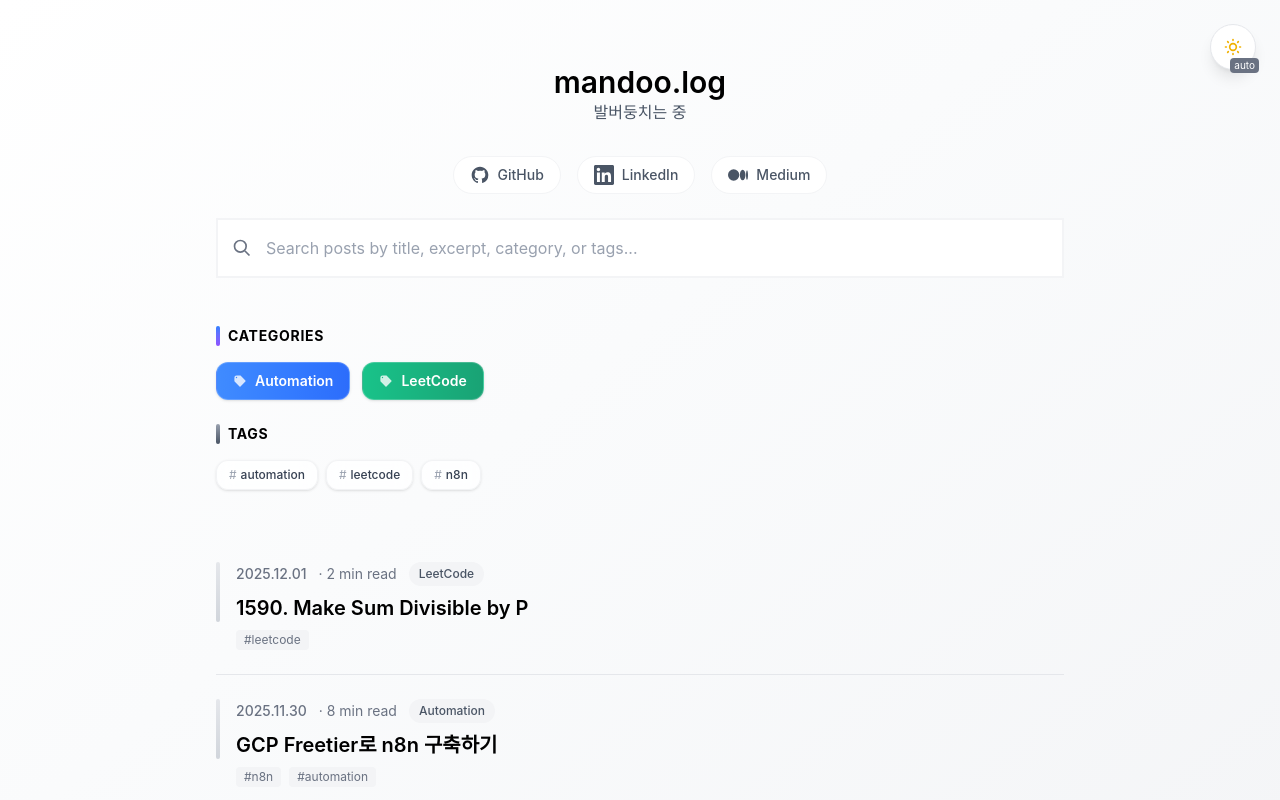
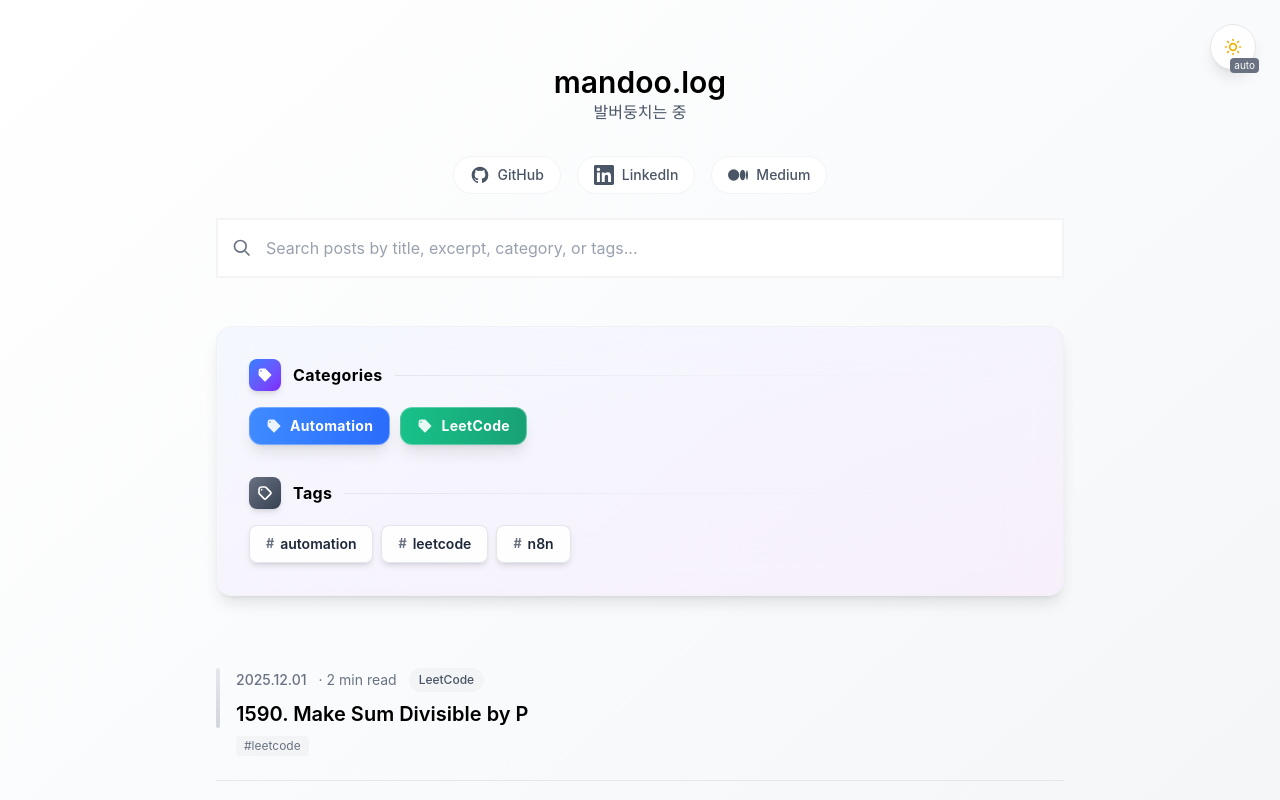
Before and after one commit to kimmandoo/blog, a Next.js app: page / in a window 1280 px wide. Shown: the top 800 px of the page. Built offline with nearby package versions, Linux system fonts and the light colour scheme.

Commit message:
Modernize categories and tags layout with glassmorphism effects
Co-authored-by: kimmandoo <46841652+kimmandoo@users.noreply.github.com>

```diff
--- a/components/CategoryBadge.tsx
+++ b/components/CategoryBadge.tsx
@@ -15,18 +15,20 @@ export function CategoryBadge({ category, index = 0, size = 'md', clickable = tr
   const sizeClasses = {
     sm: 'text-xs px-3 py-1.5 gap-1.5',
     md: 'text-sm px-4 py-2 gap-2',
-    lg: 'text-base px-5 py-2.5 gap-2',
+    lg: 'text-base px-5 py-2.5 gap-2.5',
   };
 
-  const baseClasses = `category-badge inline-flex items-center font-semibold rounded-xl ${colorClass} ${sizeClasses[size]} backdrop-blur-sm border border-white/20 dark:border-white/10 shadow-sm transition-all duration-300 ease-out`;
-  const interactiveClasses = clickable ? 'hover:shadow-lg hover:scale-105 active:scale-95 cursor-pointer' : '';
+  const baseClasses = `category-badge inline-flex items-center font-bold rounded-xl ${colorClass} ${sizeClasses[size]} backdrop-blur-md border border-white/30 dark:border-white/20 shadow-lg transition-all duration-300 ease-out`;
+  const interactiveClasses = clickable ? 'hover:shadow-2xl hover:scale-[1.05] hover:-translate-y-0.5 active:scale-95 cursor-pointer group' : '';
 
   const badge = (
-    <span className={`${baseClasses} ${interactiveClasses}`}>
-      <svg className="w-3.5 h-3.5 opacity-80" fill="currentColor" viewBox="0 0 20 20">
+    <span className={`${baseClasses} ${interactiveClasses} relative overflow-hidden`}>
+      {/* Animated shine effect on hover */}
+      <span className="absolute inset-0 bg-gradient-to-r from-transparent via-white/30 to-transparent translate-x-[-100%] group-hover:translate-x-[100%] transition-transform duration-700 ease-out"></span>
+      <svg className="w-4 h-4 opacity-90 group-hover:opacity-100 relative transition-opacity" fill="currentColor" viewBox="0 0 20 20">
         <path fillRule="evenodd" d="M17.707 9.293a1 1 0 010 1.414l-7 7a1 1 0 01-1.414 0l-7-7A.997.997 0 012 10V5a3 3 0 013-3h5c.256 0 .512.098.707.293l7 7zM5 6a1 1 0 100-2 1 1 0 000 2z" clipRule="evenodd" />
       </svg>
-      <span className="relative">{category}</span>
+      <span className="relative font-bold tracking-wide">{category}</span>
     </span>
   );
 
--- a/components/PostList.tsx
+++ b/components/PostList.tsx
@@ -93,39 +93,61 @@ export function PostList({
         </div>
       )}
 
-      {/* Categories and Tags Filter */}
+      {/* Categories and Tags Filter - Modern Layout */}
       {(allCategories.length > 0 || allTags.length > 0) && (
-        <div className="mb-12 space-y-6">
+        <div className="mb-12">
+          {/* Modern Card Container with Glassmorphism */}
+          <div className="relative overflow-hidden rounded-2xl bg-gradient-to-br from-white/60 to-gray-50/60 dark:from-gray-900/60 dark:to-gray-800/60 backdrop-blur-xl border border-gray-200/50 dark:border-gray-700/50 shadow-lg p-6 md:p-8">
+            {/* Decorative gradient background */}
+            <div className="absolute inset-0 bg-gradient-to-br from-blue-500/5 via-violet-500/5 to-fuchsia-500/5 dark:from-blue-400/10 dark:via-violet-400/10 dark:to-fuchsia-400/10 pointer-events-none"></div>
+
+            {/* Content */}
+            <div className="relative space-y-8">
+              {/* Categories Section */}
               {allCategories.length > 0 && (
-            <div>
-              <div className="flex items-center gap-2 mb-4">
-                <div className="w-1 h-5 bg-gradient-to-b from-blue-500 to-violet-500 rounded-full"></div>
-                <h3 className={`text-sm font-bold uppercase tracking-wider ${themeConfig.colors.light.text.primary} ${themeConfig.colors.dark.text.primary}`}>
+                <div className="space-y-4">
+                  <div className="flex items-center gap-3">
+                    <div className="flex items-center justify-center w-8 h-8 rounded-lg bg-gradient-to-br from-blue-500 to-violet-600 shadow-md">
+                      <svg className="w-4 h-4 text-white" fill="currentColor" viewBox="0 0 20 20">
+                        <path fillRule="evenodd" d="M17.707 9.293a1 1 0 010 1.414l-7 7a1 1 0 01-1.414 0l-7-7A.997.997 0 012 10V5a3 3 0 013-3h5c.256 0 .512.098.707.293l7 7zM5 6a1 1 0 100-2 1 1 0 000 2z" clipRule="evenodd" />
+                      </svg>
+                    </div>
+                    <h3 className={`text-base font-bold tracking-wide ${themeConfig.colors.light.text.primary} ${themeConfig.colors.dark.text.primary}`}>
                       {themeConfig.text.categories}
                     </h3>
+                    <div className="flex-1 h-px bg-gradient-to-r from-gray-300/50 via-gray-200/30 to-transparent dark:from-gray-600/50 dark:via-gray-700/30"></div>
                   </div>
-              <div className="flex flex-wrap gap-3">
+                  <div className="flex flex-wrap gap-2.5">
                     {allCategories.map((cat, index) => (
-                  <CategoryBadge key={cat} category={cat} index={index} />
+                      <CategoryBadge key={cat} category={cat} index={index} size="md" />
                     ))}
                   </div>
                 </div>
               )}
+
+              {/* Tags Section */}
               {allTags.length > 0 && (
-            <div>
-              <div className="flex items-center gap-2 mb-4">
-                <div className="w-1 h-5 bg-gradient-to-b from-gray-400 to-gray-600 dark:from-gray-500 dark:to-gray-300 rounded-full"></div>
-                <h3 className={`text-sm font-bold uppercase tracking-wider ${themeConfig.colors.light.text.primary} ${themeConfig.colors.dark.text.primary}`}>
+                <div className="space-y-4">
+                  <div className="flex items-center gap-3">
+                    <div className="flex items-center justify-center w-8 h-8 rounded-lg bg-gradient-to-br from-gray-500 to-gray-700 dark:from-gray-400 dark:to-gray-600 shadow-md">
+                      <svg className="w-4 h-4 text-white" fill="none" strokeWidth="2.5" stroke="currentColor" viewBox="0 0 24 24">
+                        <path strokeLinecap="round" strokeLinejoin="round" d="M7 7h.01M7 3h5c.512 0 1.024.195 1.414.586l7 7a2 2 0 010 2.828l-7 7a2 2 0 01-2.828 0l-7-7A1.994 1.994 0 013 12V7a4 4 0 014-4z" />
+                      </svg>
+                    </div>
+                    <h3 className={`text-base font-bold tracking-wide ${themeConfig.colors.light.text.primary} ${themeConfig.colors.dark.text.primary}`}>
                       {themeConfig.text.tags}
                     </h3>
+                    <div className="flex-1 h-px bg-gradient-to-r from-gray-300/50 via-gray-200/30 to-transparent dark:from-gray-600/50 dark:via-gray-700/30"></div>
                   </div>
                   <div className="flex flex-wrap gap-2">
                     {allTags.map((tag) => (
-                  <TagBadge key={tag} tag={tag} />
+                      <TagBadge key={tag} tag={tag} size="md" />
                     ))}
                   </div>
                 </div>
               )}
+            </div>
+          </div>
         </div>
       )}
 
--- a/components/TagBadge.tsx
+++ b/components/TagBadge.tsx
@@ -11,17 +11,19 @@ export function TagBadge({ tag, size = 'sm', clickable = true }: TagBadgeProps)
   const { style, hoverStyle } = themeConfig.taxonomy.tags;
 
   const sizeClasses = {
-    sm: 'text-xs px-3 py-1.5',
-    md: 'text-sm px-4 py-2',
-    lg: 'text-base px-5 py-2.5',
+    sm: 'text-xs px-3 py-1.5 gap-1',
+    md: 'text-sm px-4 py-2 gap-1.5',
+    lg: 'text-base px-5 py-2.5 gap-2',
   };
 
-  const baseClasses = `tag-badge inline-flex items-center font-medium rounded-xl ${style} ${sizeClasses[size]} backdrop-blur-sm border border-gray-200/50 dark:border-gray-700/50 shadow-sm transition-all duration-300 ease-out`;
-  const interactiveClasses = clickable ? `${hoverStyle} hover:shadow-md hover:scale-105 active:scale-95 cursor-pointer` : '';
+  const baseClasses = `tag-badge inline-flex items-center font-semibold rounded-lg ${style} ${sizeClasses[size]} backdrop-blur-md border border-gray-300/60 dark:border-gray-600/60 shadow-md transition-all duration-300 ease-out`;
+  const interactiveClasses = clickable ? `${hoverStyle} hover:shadow-xl hover:scale-[1.03] hover:-translate-y-0.5 active:scale-95 cursor-pointer` : '';
 
   const badge = (
-    <span className={`${baseClasses} ${interactiveClasses}`}>
-      <span className="text-gray-400 dark:text-gray-500 mr-1 font-normal">#</span>
+    <span className={`${baseClasses} ${interactiveClasses} relative group overflow-hidden`}>
+      {/* Animated gradient background on hover */}
+      <span className="absolute inset-0 bg-gradient-to-r from-gray-200/0 via-gray-300/40 to-gray-200/0 dark:from-gray-700/0 dark:via-gray-600/40 dark:to-gray-700/0 translate-x-[-100%] group-hover:translate-x-[100%] transition-transform duration-700 ease-out"></span>
+      <span className="text-gray-500 dark:text-gray-400 font-bold text-[0.9em] relative">#</span>
       <span className="relative">{tag}</span>
     </span>
   );
--- a/config/theme.config.ts
+++ b/config/theme.config.ts
@@ -153,8 +153,8 @@ export const themeConfig = {
       ],
     },
     tags: {
-      style: 'bg-white/80 text-gray-700 dark:bg-gray-800/80 dark:text-gray-200',
-      hoverStyle: 'hover:bg-white hover:text-gray-900 dark:hover:bg-gray-700 dark:hover:text-white',
+      style: 'bg-white/90 text-gray-800 dark:bg-gray-800/90 dark:text-gray-100',
+      hoverStyle: 'hover:bg-gradient-to-r hover:from-gray-100 hover:to-white hover:text-gray-900 dark:hover:from-gray-700 dark:hover:to-gray-800 dark:hover:text-white',
     },
   },
 
```
Lines whose indentation alone changed are shown as unchanged.
